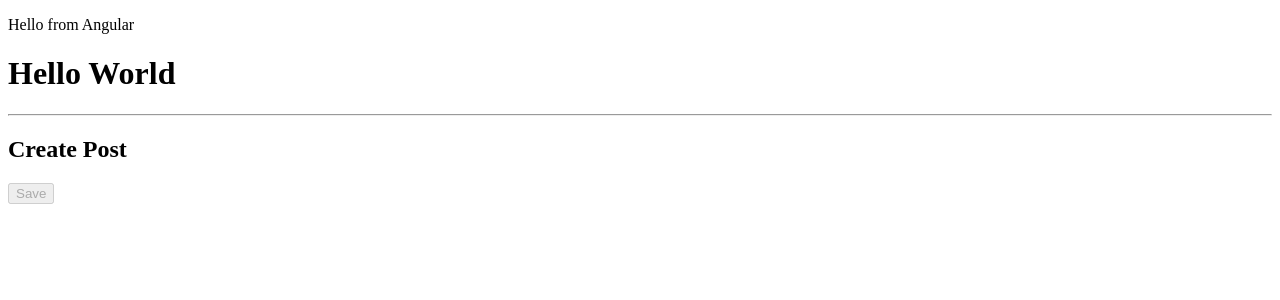
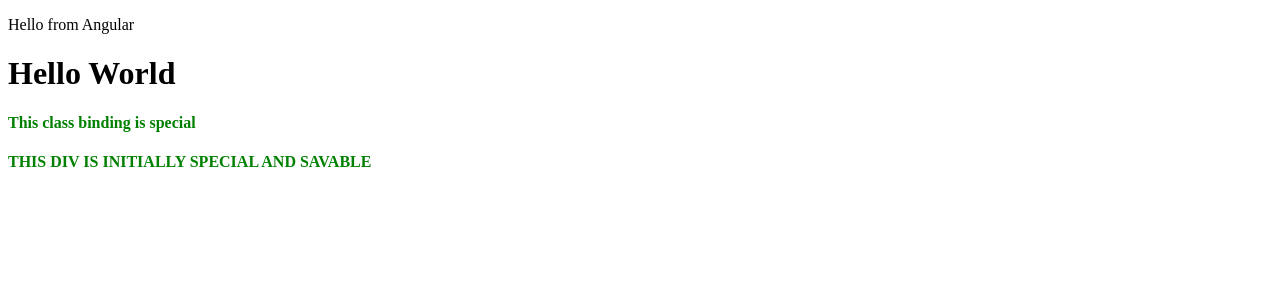
Before and after one commit to amit9031jsr/angularApp, an Angular app: page / in a window 1280 px wide. Shown: the top 300 px of the page. Built offline with nearby package versions, Linux system fonts and the light colour scheme.

Commit message:
Class Binding ngClass

```diff
--- a/src/app/components/sandbox/sandbox.component.ts
+++ b/src/app/components/sandbox/sandbox.component.ts
@@ -4,24 +4,36 @@ import { Component } from '@angular/core';
     selector:'sandbox',
     template:`
         <h1>Hello World</h1>
-        <!--
-        3 ways to bind properties
-        <div><img src="{{ imgUrl }}"></div>
-        <div><img [src]="imgUrl"></div>
-        <div><img bind-src="imgUrl"></div>
+        <h4 [class.special]="isSpecial">This class binding is special</h4>
+        <h4 [ngClass]="currentClasses">This div is initially special and savable</h4>
+    `,
+    styles:[
+        `
+            .special{
+                color:green;
+            }
 
-        <h4>Image Location: <span [textContent]="imgUrl"></span></h4>
-        -->
-
-        <hr>
-        <h2>Create Post</h2>
-        <p [hidden]="isUnchanged">Post has been changed, please save</p>
-        <button [disabled]="isUnchanged">Save</button>
-    `
+            .savable{
+                text-transform:uppercase;
+            }
+        `
+    ]
 })
 
 export class SandboxComponent{
 // property
-    imgUrl:string = 'http://lorempixel.com/400/200';
-    isUnchanged:boolean = true;
+    isSpecial = true;
+    canSave = true;
+    currentClasses = {};
+
+    constructor(){
+        this.setCurrentClasses();
+    }
+
+    setCurrentClasses(){
+        this.currentClasses = {
+            savable:this.canSave,
+            special:this.isSpecial
+        }
+    }
 }
```
